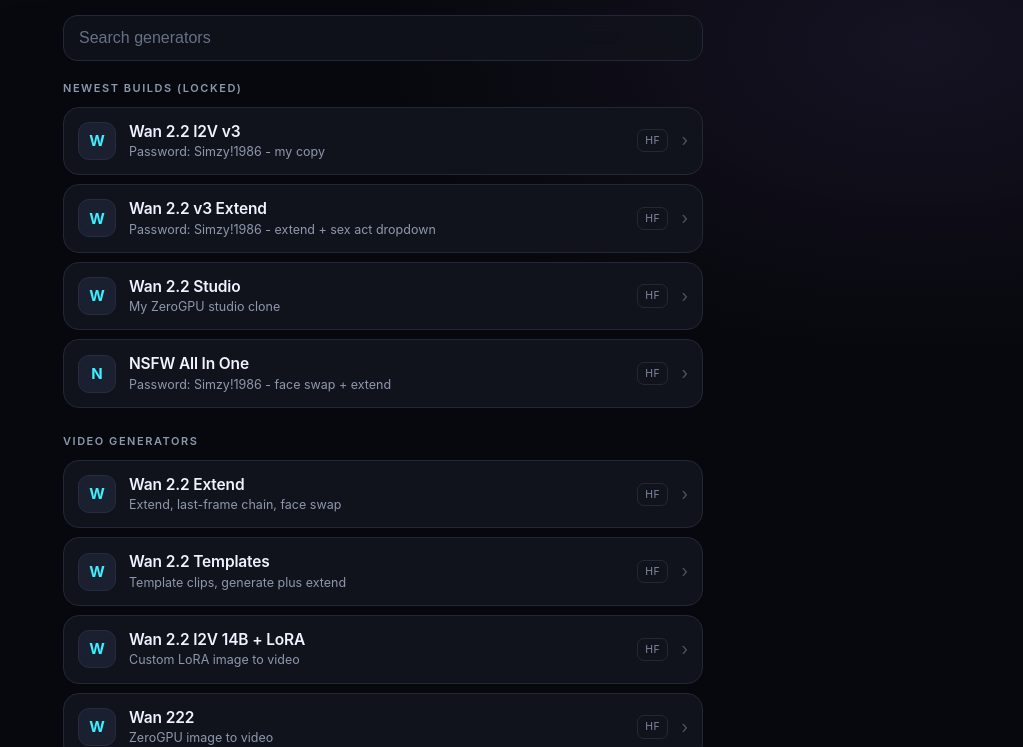
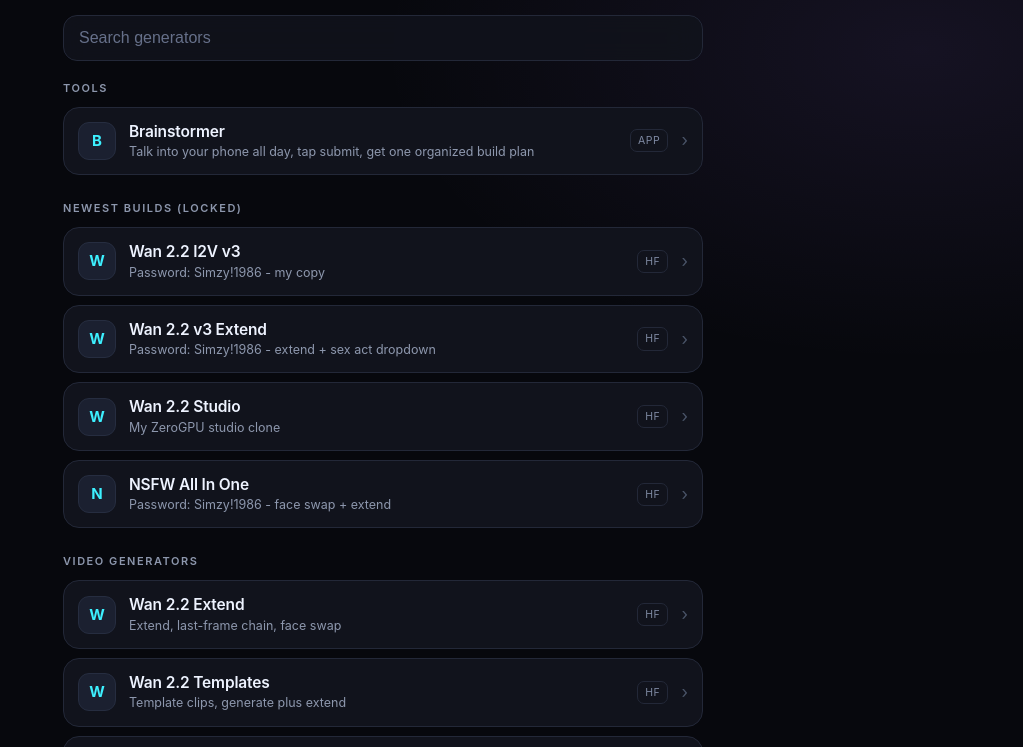
Before and after one commit to Simzy420/gen-hub, a plain HTML site: page index.html in a window 1280 px wide. Shown: the part 72-819 px from the top of the page, without its empty margins (257-1280 px from the left). Drawn offline with Linux system fonts and the light colour scheme.

Commit message:
Hub: add Brainstormer

```diff
--- a/index.html
+++ b/index.html
@@ -108,6 +108,12 @@
 
 <script>
 const SECTIONS = [
+  {
+    title: "Tools",
+    items: [
+      { n:"Brainstormer", d:"Talk into your phone all day, tap submit, get one organized build plan", u:"https://simzy420.github.io/brainstormer/", t:"APP" }
+    ]
+  },
   {
     title: "Newest builds (locked)",
     items: [
--- a/sw.js
+++ b/sw.js
@@ -1,4 +1,4 @@
-const CACHE = 'gen-hub-v2';
+const CACHE = 'gen-hub-v3';
 const SHELL = ['./', './index.html', './manifest.webmanifest', './icons/icon-192.png', './icons/icon-512.png'];
 
 self.addEventListener('install', e => {
```
